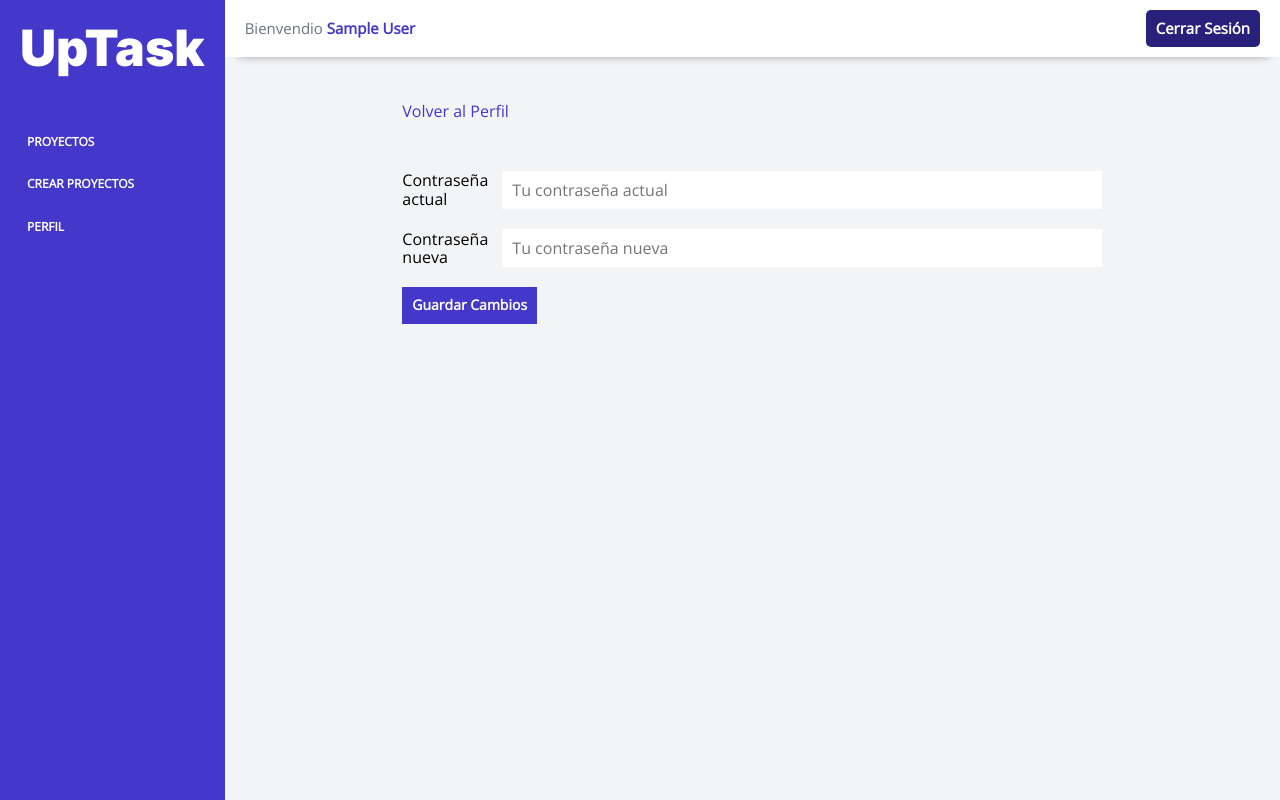
After one commit to ivan-burgio/proyecto-uptask-mvc, a PHP site: the page made by views/dashboard/cambiar-password.php in a window 1280 px wide. The commit adds this page. Run offline with PHP 8.4, Linux system fonts and the light colour scheme; the template is opened without the code that fills it, so the values that code supplies are empty; the visitor is signed in with stand-in values (Sample User, id 1).

Commit message:
Creando el formulario para modificar el password

```diff
--- a/public/index.php
+++ b/public/index.php
@@ -37,6 +37,8 @@ $router->post('/crear-proyecto', [DashboardController::class, 'crear_proyecto'])
 $router->get('/proyecto', [DashboardController::class, 'proyecto']);
 $router->get('/perfil', [DashboardController::class, 'perfil']);
 $router->post('/perfil', [DashboardController::class, 'perfil']);
+$router->get('/cambiar-password', [DashboardController::class, 'cambiar_password']);
+$router->post('/cambiar-password', [DashboardController::class, 'cambiar_password']);
 
 // API para las tareas
 $router->get('/api/tareas', [TareaController::class, 'index']);
--- a/src/scss/dashboard/_dashboard.scss
+++ b/src/scss/dashboard/_dashboard.scss
@@ -35,4 +35,12 @@
             font-size: 1.4rem;
         }
     }
+
+    .enlace {
+        color: v.$indigo;
+
+        &:hover {
+            color: darken(v.$indigo, 20%);
+        }
+    }
 }
--- /dev/null
+++ b/views/dashboard/cambiar-password.php
@@ -0,0 +1,32 @@
+<?php include_once __DIR__ . '/header-dashboard.php'; ?>
+
+<div class="contenedor-sm">
+    <?php include_once __DIR__ . '/../templates/alertas.php'; ?>
+
+    <a href="/perfil" class="enlace">Volver al Perfil</a>
+
+
+    <form action="/cambiar-password" method="POST" class="formulario">
+        <div class="campo">
+            <label for="nombre">Contraseña actual</label>
+            <input
+                type="password"
+                name="password_actual"
+                placeholder="Tu contraseña actual"
+            >
+        </div>
+
+        <div class="campo">
+            <label for="email">Contraseña nueva</label>
+            <input
+                type="password"
+                name="password_nuevo"
+                placeholder="Tu contraseña nueva"
+            >
+        </div>
+
+        <input type="submit" value="Guardar Cambios">
+    </form>
+</div>
+
+<?php include_once __DIR__ . '/footer-dashboard.php'; ?>
--- a/views/dashboard/perfil.php
+++ b/views/dashboard/perfil.php
@@ -2,6 +2,8 @@
 
 <div class="contenedor-sm">
     <?php include_once __DIR__ . '/../templates/alertas.php'; ?>
+
+    <a href="/cambiar-password" class="enlace">Cambiar Contraseña</a>
 
     <form action="/perfil" method="POST" class="formulario">
         <div class="campo">
```
Also changed, not shown: controllers/DashboardController.php (+14 -0 lines), public/build/css/app.css, 1 other file.
